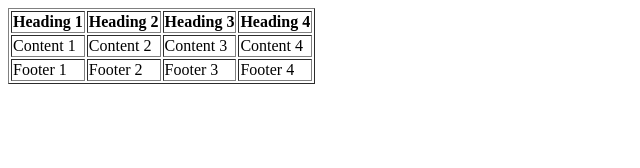
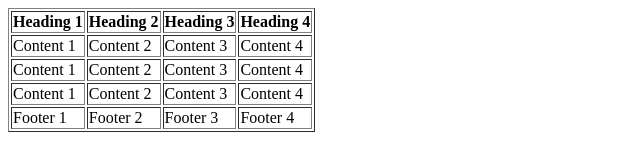
Before and after one commit to lainyanne/IMED-1316, a plain HTML site: page schedule.html in a window 1280 px wide. Shown: the whole page, without its empty margins (0-640 px from the left). Drawn offline with Linux system fonts and the light colour scheme.

Commit message:
table update

```diff
--- a/schedule.html
+++ b/schedule.html
@@ -23,6 +23,20 @@
           <td>Content 3</td>
           <td>Content 4</td>
         </tr>
+
+        <tr>
+          <td>Content 1</td>
+          <td>Content 2</td>
+          <td>Content 3</td>
+          <td>Content 4</td>
+        </tr>
+
+        <tr>
+          <td>Content 1</td>
+          <td>Content 2</td>
+          <td>Content 3</td>
+          <td>Content 4</td>
+        </tr>
       </tbody>
 
       <tfoot>
```
